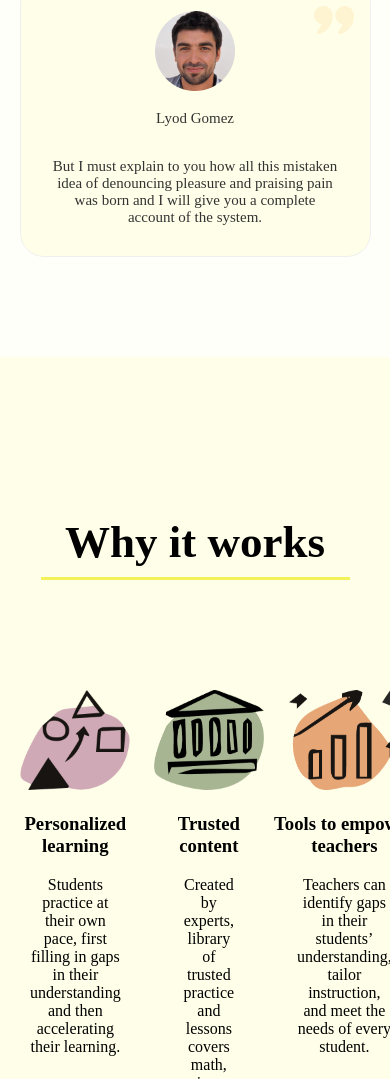
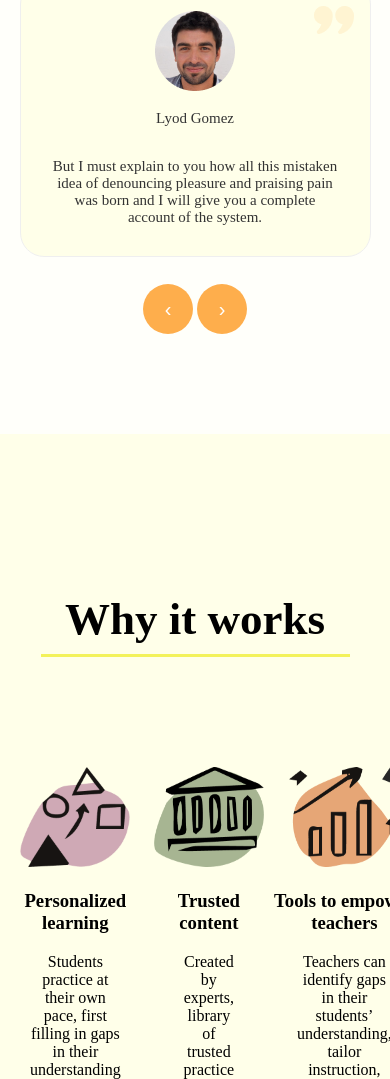
Before and after one commit to alaminakash810/figma_sample_2, a plain HTML site: page index.html in a window 390 px wide. Shown: the part 3573-4652 px from the top of the page. Drawn offline with Linux system fonts and the light colour scheme; a web font is replaced by a local one.

Commit message:
arrow position set for mobile screen

```diff
--- a/index.html
+++ b/index.html
@@ -104,7 +104,14 @@
                             <p>But I must explain to you how all this mistaken idea of denouncing pleasure and praising pain was born and I will give you a complete account of the system.</p>
                         </div>
                     </div>
+
+                    <div class="arrw-phone">
+                        <button class="arr left">&#8249;</button>
+                        <button class="arr right">&#8250;</button>
+                    </div>
                 </div>
+
+
             </div>
         </div>
 
--- a/styles.css
+++ b/styles.css
@@ -398,6 +398,9 @@ input[type=submit] {
 input[type=submit]:hover {
     background-color: rgb(238, 238, 24);
 }
+.arrow-phone {
+    display:none;
+}
 
 
 /* responsive design */
@@ -493,6 +496,9 @@ input[type=submit]:hover {
     }
     .revw-text {
         padding:0px 20px 15px;
+    }
+    .arrow-phone {
+        display:none;
     }
 }
 
@@ -606,4 +612,21 @@ input[type=submit]:hover {
     .revw-text {
         padding:0px 30px 15px;
     }
+    .arrw-phone {
+        margin: 0 auto;
+        display:block;
+    }
+    .arr {
+        width: 50px;
+        height: 50px;
+        border-radius: 50%;
+        background-color: rgb(254, 174, 76);
+        border:none;
+        margin-top:5px;
+        cursor:pointer;
+        font-size:20px;
+        color:white;
+        display:inline;
+
+    }
 }
```
